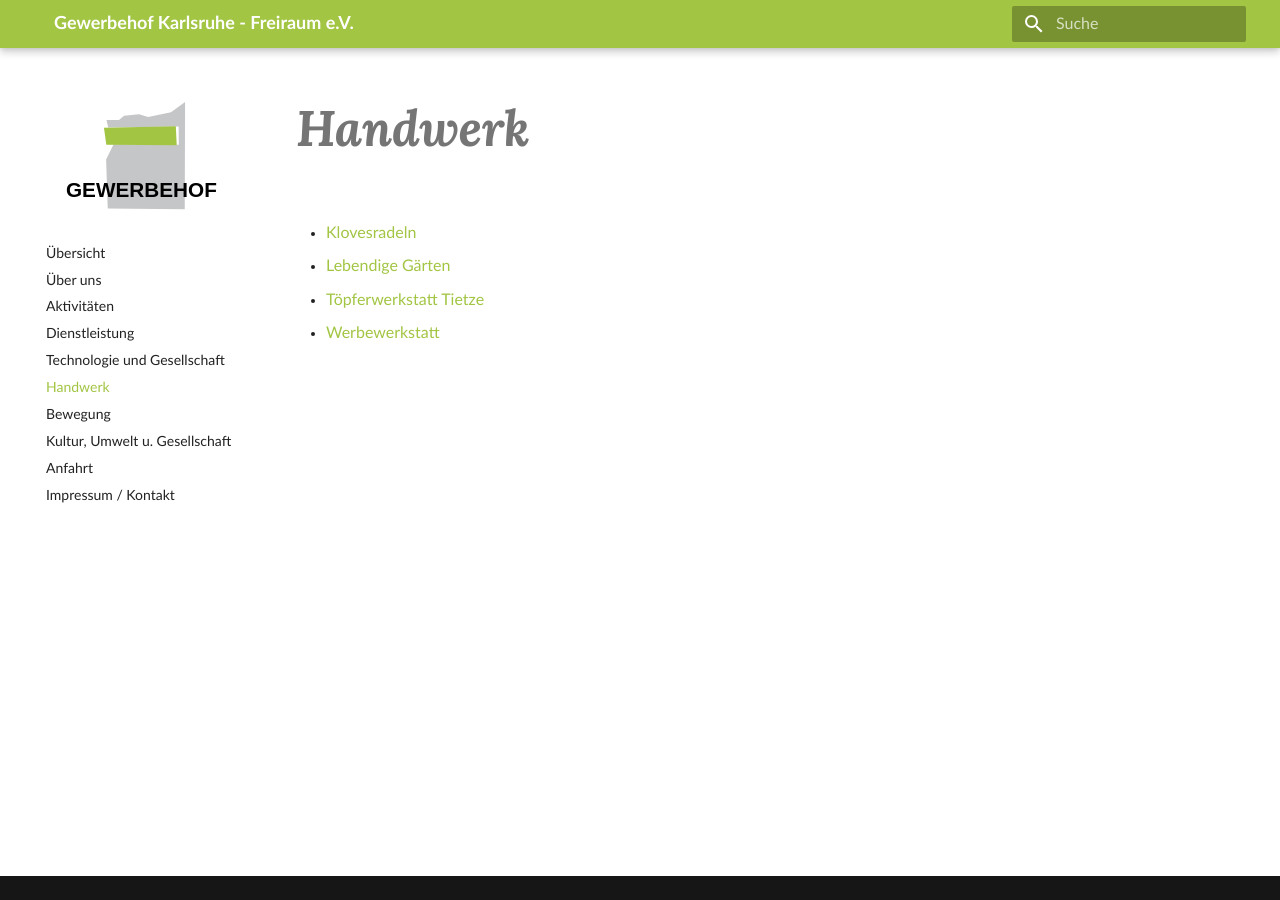
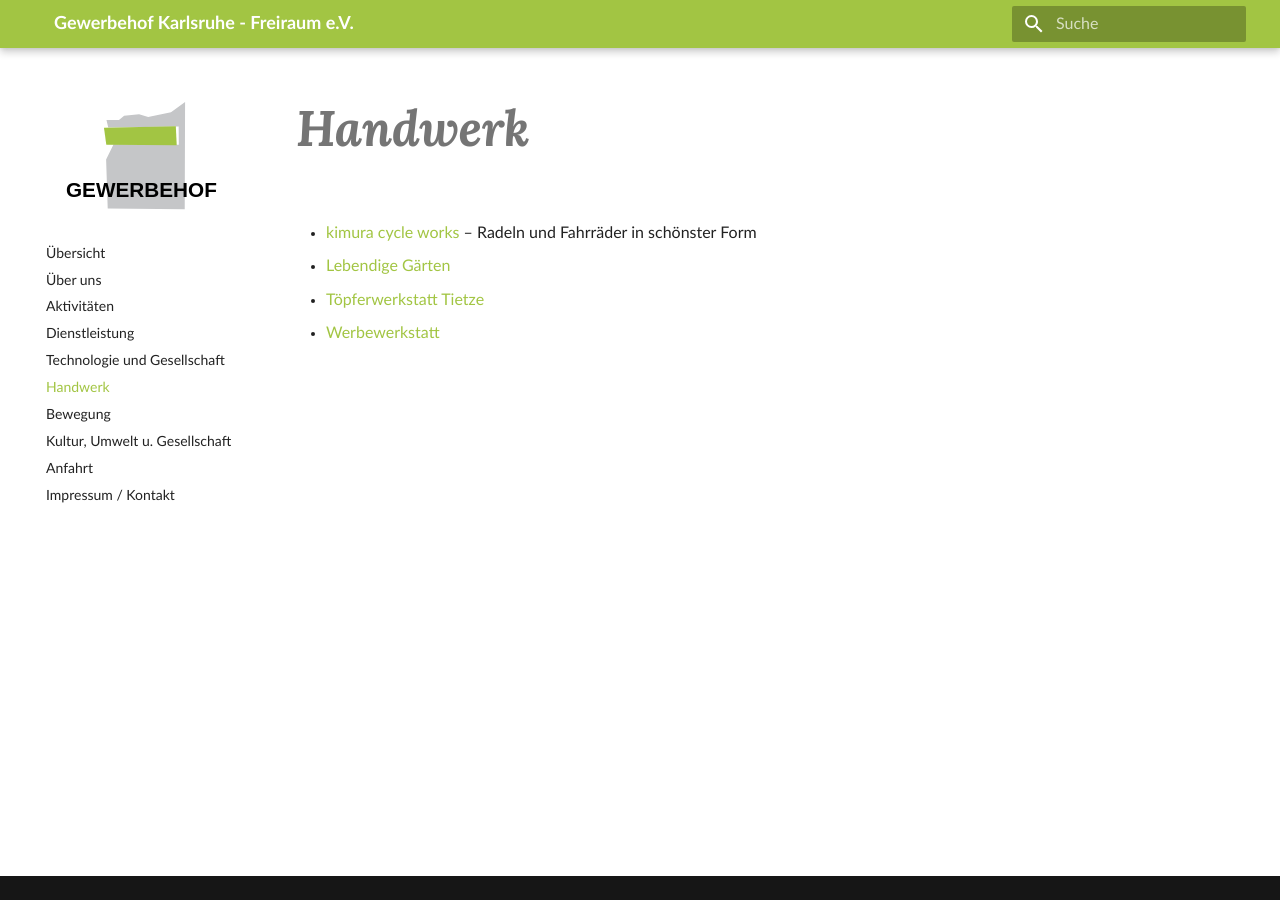
Before and after one commit to entropia/gewerbehof-webseite, an MkDocs documentation site: the page built from docs/handwerk.md, in a window 1280 px wide. Built offline with MkDocs 1.6.1 and Material for MkDocs 9.7.7, drawn with Linux system fonts in a browser that asks for light colours; comment, search, counter and statistics services are not loaded.

Commit message:
Name von Yujis Betrieb eingepflegt

```diff
--- a/docs/handwerk.md
+++ b/docs/handwerk.md
@@ -4,7 +4,7 @@ hide:
 - footer
 ---
 
-* [Klovesradeln](http://www.klovesradeln.de)
+* [kimura cycle works](http://www.klovesradeln.de) – Radeln und Fahrräder in schönster Form
 * [Lebendige Gärten](https://www.gartenbau.org/karlsruhe/martin-lunk-garten--und-landschaftsbau-aULn2J)
 * [Töpferwerkstatt Tietze](http://www.toepferei-tietze.de)
 * [Werbewerkstatt](http://werbewerkstatt-karlsruhe.de)
```
